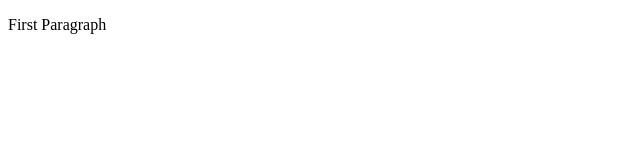
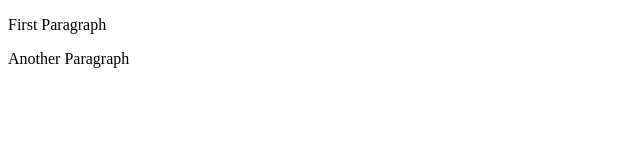
Before and after one commit to Olayinka-2/learning-git, a plain HTML site: page index.html in a window 1280 px wide. Shown: the whole page, without its empty margins (0-640 px from the left). Drawn offline with Linux system fonts and the light colour scheme.

Commit message:
add another

```diff
--- a/index.html
+++ b/index.html
@@ -7,5 +7,6 @@
 </head>
 <body>
    <p> First Paragraph </p>
+   <p> Another  Paragraph </p>
 </body>
 </html>
```
